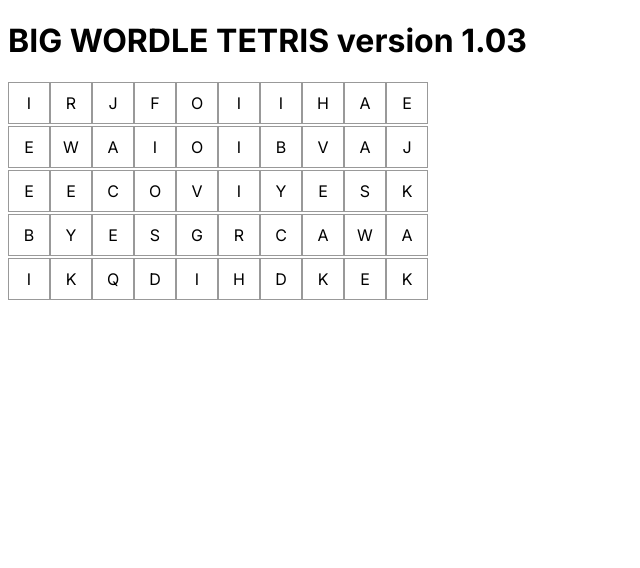
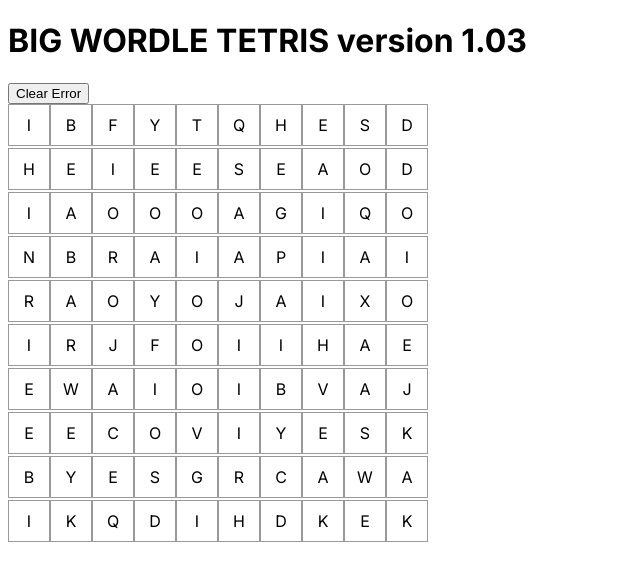
Before and after one commit to owenpercoco/owenpercoco.github.io, a Next.js app: page / in a window 1280 px wide. Shown: the top 568 px of the page, without its empty margins (0-640 px from the left). Built offline with nearby package versions, Linux system fonts and the light colour scheme.

Commit message:
updates to env

```diff
--- a/src/app/components/functions/utils.tsx
+++ b/src/app/components/functions/utils.tsx
@@ -1,4 +1,3 @@
-
 const fetchWords = async (): Promise<string[]> => {
     const response = await fetch('/constants/words.txt');
     const text = await response.text();
--- a/src/app/components/gameboard.tsx
+++ b/src/app/components/gameboard.tsx
@@ -5,7 +5,7 @@ import React, { useState, useEffect, useRef, Dispatch, SetStateAction } from 're
 import Square from './square';
 
 import { getRandomChar, isWordInGame } from './functions/utils';
-import { error } from 'console';
+
 interface Coordinate {
     x: number,
     y: number,
@@ -17,7 +17,7 @@ const GameBoard = ({ setDebugMessage } : {setDebugMessage: Dispatch<SetStateActi
             return[...prev, `${message}${args.join(',')}`]
         })
     }
-    const rows = 5;
+    const rows = 10;
     const columns = 10;
     // the main game board where play is done
     const [board, setBoard] = useState<string[][]>([]);
@@ -46,6 +46,10 @@ const GameBoard = ({ setDebugMessage } : {setDebugMessage: Dispatch<SetStateActi
         errorDisplay('in on touch end')
         setSelectingSquare(null);
         currentlySelectingSquare.current = false;
+        for (let i = 1; i < selectionCoordRef.current.length; i++) {
+            const incremental = selectionCoordRef.current[i - 1].y === selectionCoordRef.current[i].y - 1;
+            if (!incremental) return false;
+        }
         if (selectionRef.current.length > 2) {
             console.log('selectionRef', selectionRef.current);
             const result = await isWordInGame(selectionRef.current);
@@ -66,6 +70,10 @@ const GameBoard = ({ setDebugMessage } : {setDebugMessage: Dispatch<SetStateActi
             // Swap the letters
                 const { x: startX, y: startY } = selectedSquare;
                 const { x: endX, y: endY } = lastTouchCoord.current;
+                if (startX != endX) {
+                    setSelectedSquare(null);
+                    return;
+                }
                 setBoard(prevBoard => {
                     const newBoard = prevBoard.map(row => [...row]);
                     const temp = newBoard[startX][startY];
@@ -75,17 +83,19 @@ const GameBoard = ({ setDebugMessage } : {setDebugMessage: Dispatch<SetStateActi
                 });
             setSelectedSquare(null);
             setSelectingSquare(null);
+            setSelectionString('')
+            selectionCoordRef.current = []
             return
         }
         setSelectingSquare({ x, y })
-        const isAdjacent = selectionCoordRef.current.some(coord => (
-            (coord.x === x && Math.abs(coord.y - y) === 1)
+        const isInRow = selectionCoordRef.current.some(coord => (
+            (coord.x === x)
         ))
         const isInSelection = selectionCoordRef.current.some(coord => (
             (coord.x === x && coord.y === y)
         ));
 
-        if (isAdjacent && !isInSelection) {
+        if (isInRow && !isInSelection) {
             selectionCoordRef.current.push({ x, y });
             selectionCoordRef.current.sort((a, b) => a.y - b.y)
             selectionRef.current = selectionCoordRef.current.map((coord) => board[coord.x][coord.y]).join('')
@@ -101,15 +111,16 @@ const GameBoard = ({ setDebugMessage } : {setDebugMessage: Dispatch<SetStateActi
             if (currentlySelectingSquare.current) {
                 errorDisplay('we have been long pressed');
                 setSelectedSquare({ x, y });
+                setSelectingSquare(null);
             }
         }, 1000);
 
         const clearLongPress = () => {
             clearTimeout(timer);
-            setSelectedSquare(null);
         };
 
         window.addEventListener('touchend', clearLongPress, { once: true });
+        window.addEventListener('mouseup', clearLongPress, { once: true });
     };
 
 
@@ -153,6 +164,14 @@ const GameBoard = ({ setDebugMessage } : {setDebugMessage: Dispatch<SetStateActi
         setBoard(newBoard);
     }, [deleteZone]);
 
+    const shouldBeGrey = (x: number, y: number) => {
+        if (selectedSquare && selectedSquare.x != x) return true;
+        if (selectedSquare === null) {
+            return selectionCoordRef.current.some(coord => {
+                return coord.x === x && coord.y === y
+            })
+        }
+    }
     return (
         <div className="board">
             {selectionString}
@@ -166,6 +185,7 @@ const GameBoard = ({ setDebugMessage } : {setDebugMessage: Dispatch<SetStateActi
                             onTouchEnd={onTouchEnd}
                             isSelecting={selectingSquare && selectingSquare.x === rowIndex && selectingSquare.y === cellIndex || false}
                             isSelected={selectedSquare && selectedSquare.x === rowIndex && selectedSquare.y === cellIndex || false}
+                            isGrey={shouldBeGrey(rowIndex, cellIndex) || false }
                             cellIndex={cellIndex}
                             errorDisplay={errorDisplay}
                         />
--- a/src/app/components/square.tsx
+++ b/src/app/components/square.tsx
@@ -6,15 +6,16 @@ interface SquareProps {
     onTouchEnd: () => void;
     isSelecting: boolean;
     isSelected: boolean;
+    isGrey: boolean;
     cellIndex: number;
     errorDisplay: (message: string, ...args: any[]) => void;
 }
 
 
-const Square = ({ value, onTouchStart, onTouchEnd, isSelecting, isSelected, cellIndex, errorDisplay }: SquareProps) => {
+const Square = ({ value, onTouchStart, onTouchEnd, isSelecting, isSelected, isGrey, cellIndex, errorDisplay }: SquareProps) => {
 
     return (
-        <div key={cellIndex} className={`cell ${isSelected ? 'selected' : '' } ${isSelecting ? 'selecting' : '' }`}
+        <div key={cellIndex} className={`cell ${isSelected ? 'selected' : '' } ${isSelecting ? 'selecting' : '' } ${isGrey ? 'greyed-out' : '' }`}
             onMouseDown={(e) => {
                 e.preventDefault(); // Prevent text selection
                 onTouchStart();
--- a/src/app/globals.css
+++ b/src/app/globals.css
@@ -1,3 +1,11 @@
+/*
+colors! dark to light here
+#464e47
+#568259
+#96e6b3
+#ccfccb
+#f1fffa */
+
 
 .board {
   display: flex;
@@ -23,11 +31,14 @@
 }
 
 .cell.selected {
-  background-color: blue;
+  background-color: #96e6b3;
 }
 .cell.selecting {
-  background-color: blue;
+  background-color: #ccfccb;
   transition: all 1s ease-in;
+}
+.cell.greyed-out {
+  background-color: #f1fffa;
 }
 
 .cell-input {
--- a/src/app/page.tsx
+++ b/src/app/page.tsx
@@ -4,19 +4,20 @@
 
 import React, { useState } from 'react';
 
-import Image from "next/image";
 import GameBoard from "./components/gameboard";
 export default function Home() {
   const [debugMessage, setDebugMessage] = useState<string[]>([]);
+  console.log(process.env)
+
   return (
    <div className="app-container">
-      <h1>BIG WORDLE TETRIS version 1.03</h1>
-      {/* <button type="button" onClick={() => setDebugMessage([])}>Clear Error</button> */}
+      <h1>BIG WORDLE TETRIS version 1.03 </h1>
+      <button type="button" onClick={() => setDebugMessage([])}>Clear Error</button>
       <div className="board-container">
         <GameBoard setDebugMessage={setDebugMessage}/>
       </div>
       <ul>
-        {/* {debugMessage.map((e, index) => <li key={index}>{e}</li>)} */}
+        {debugMessage.map((e, index) => <li key={index}>{e}</li>)}
         </ul>
 
    </div>
```
